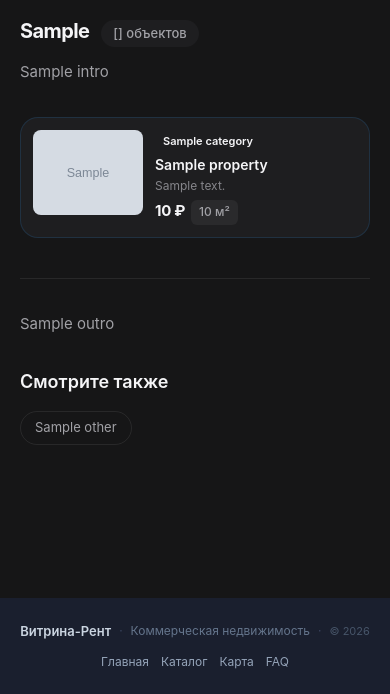
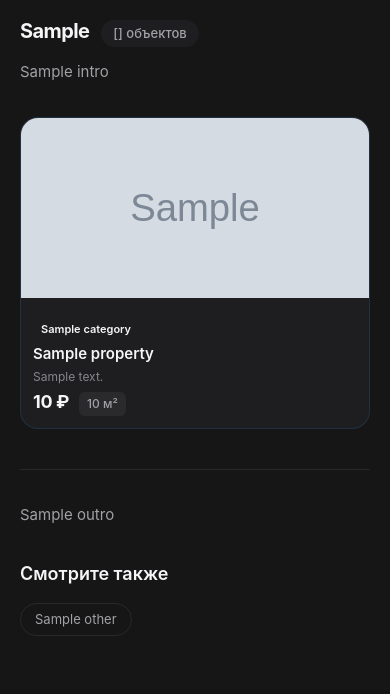
Before and after one commit to yuwi1k/vitrinarent, a FastAPI app: template templates/catalog.html in a window 390 px wide. Shown: the part 149-843 px from the top of the page. Run offline with FastAPI, Linux system fonts and the light colour scheme; the template is opened without the code that fills it: most values are stand-ins (such as "Sample title", 1, 10 or a date in 2020); grey boxes marked "Sample" are stand-in pictures; some libraries are stand-ins or nearby versions.

Commit message:
Mobile: vertical card layout with full-width image, compact unit rows
Made-with: Cursor

```diff
--- a/static/css/vitrina-asset.css
+++ b/static/css/vitrina-asset.css
@@ -1914,28 +1914,33 @@ body.map-page {
 /* ── Responsive ── */
 @media (max-width: 768px) {
   .building-group__header {
-    flex-direction: row;
-    gap: 0.75rem;
-    padding: 0.75rem;
+    flex-direction: column;
+    gap: 0.625rem;
+    padding: 0;
   }
 
   .building-group__image {
-    width: 110px;
-    height: 85px;
-    flex-shrink: 0;
-    border-radius: 8px;
+    width: 100%;
+    height: 180px;
+    border-radius: 0;
   }
 
   .building-group__info {
-    gap: 0.2rem;
+    gap: 0.25rem;
+    padding: 0.625rem 0.75rem 0.75rem;
   }
 
-  .building-group__title { font-size: 0.875rem; }
-  .building-group__address { font-size: 0.75rem; }
-  .building-group__price { font-size: 0.9375rem; }
-  .building-group__price-perm2 { font-size: 0.6875rem; }
+  .building-group__title { font-size: 0.9375rem; }
+  .building-group__address { font-size: 0.75rem; white-space: normal; }
+  .building-group__price { font-size: 1.125rem; }
+  .building-group__price-perm2 { font-size: 0.75rem; }
+  .building-group__stat { font-size: 0.75rem; }
 
   .building-group__offer {
+    gap: 0.375rem 0.625rem;
+  }
+
+  .building-group__top {
     gap: 0.375rem;
   }
 
@@ -1947,12 +1952,13 @@ body.map-page {
     flex-wrap: wrap;
     gap: 0.375rem;
     font-size: 0.75rem;
+    padding: 0.5rem 0.75rem;
   }
 
   .unit-row {
     grid-template-columns: 1fr 1fr;
     gap: 0.125rem 0.75rem;
-    padding: 0.875rem 1rem;
+    padding: 0.625rem 0.75rem;
   }
 
   .unit-row--head {
```
Also changed, not shown: _deploy.py (+17 -26 lines), static/diapazon/css/diapazon-asset.css (+19 -13 lines).
